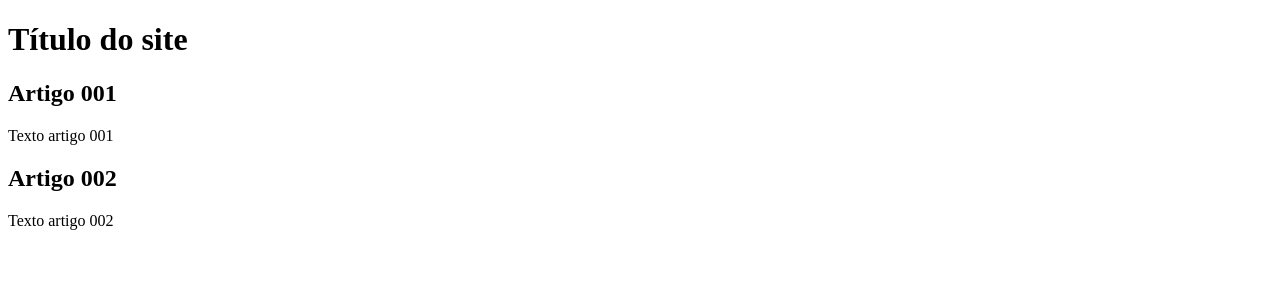
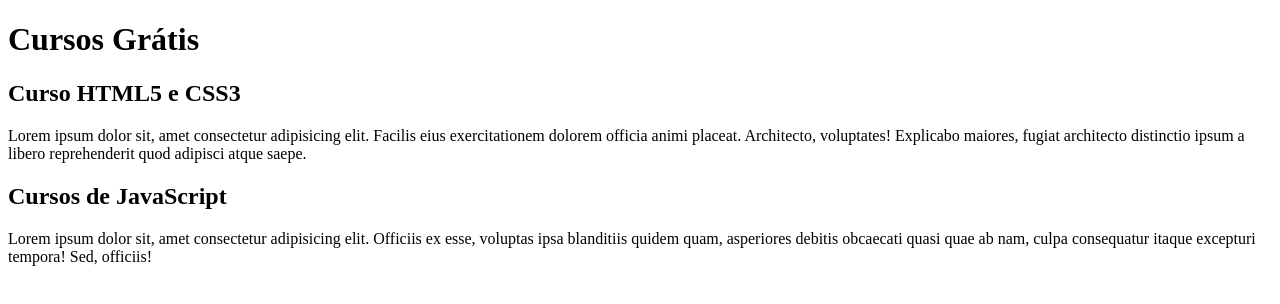
Before and after one commit to erick-lemos-murta/projeto-site, a plain HTML site: page index.html in a window 1280 px wide. Drawn offline with Linux system fonts and the light colour scheme.

Commit message:
novo conteudo

```diff
--- a/index.html
+++ b/index.html
@@ -8,15 +8,15 @@
 <body>
     <main>
         <header>
-            <h1>Título do site</h1>
+            <h1>Cursos Grátis</h1>
         </header>
         <article>
-            <h2>Artigo 001</h2>
-            <p>Texto artigo 001</p>
+            <h2>Curso HTML5 e CSS3</h2>
+            <p>Lorem ipsum dolor sit, amet consectetur adipisicing elit. Facilis eius exercitationem dolorem officia animi placeat. Architecto, voluptates! Explicabo maiores, fugiat architecto distinctio ipsum a libero reprehenderit quod adipisci atque saepe.</p>
         </article>
         <article>
-            <h2>Artigo 002</h2>
-            <p>Texto artigo 002</p>
+            <h2>Cursos de JavaScript</h2>
+            <p>Lorem ipsum dolor sit, amet consectetur adipisicing elit. Officiis ex esse, voluptas ipsa blanditiis quidem quam, asperiores debitis obcaecati quasi quae ab nam, culpa consequatur itaque excepturi tempora! Sed, officiis!</p>
         </article>
     </main>
 
```
